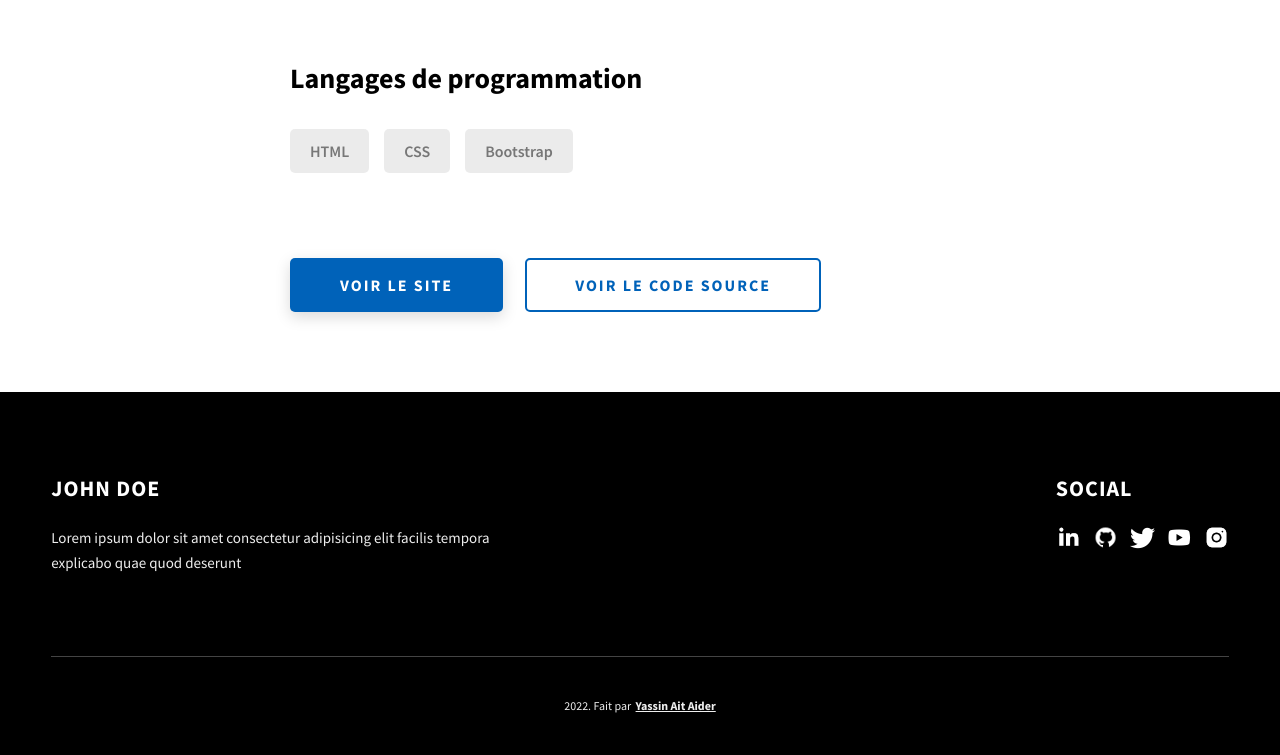
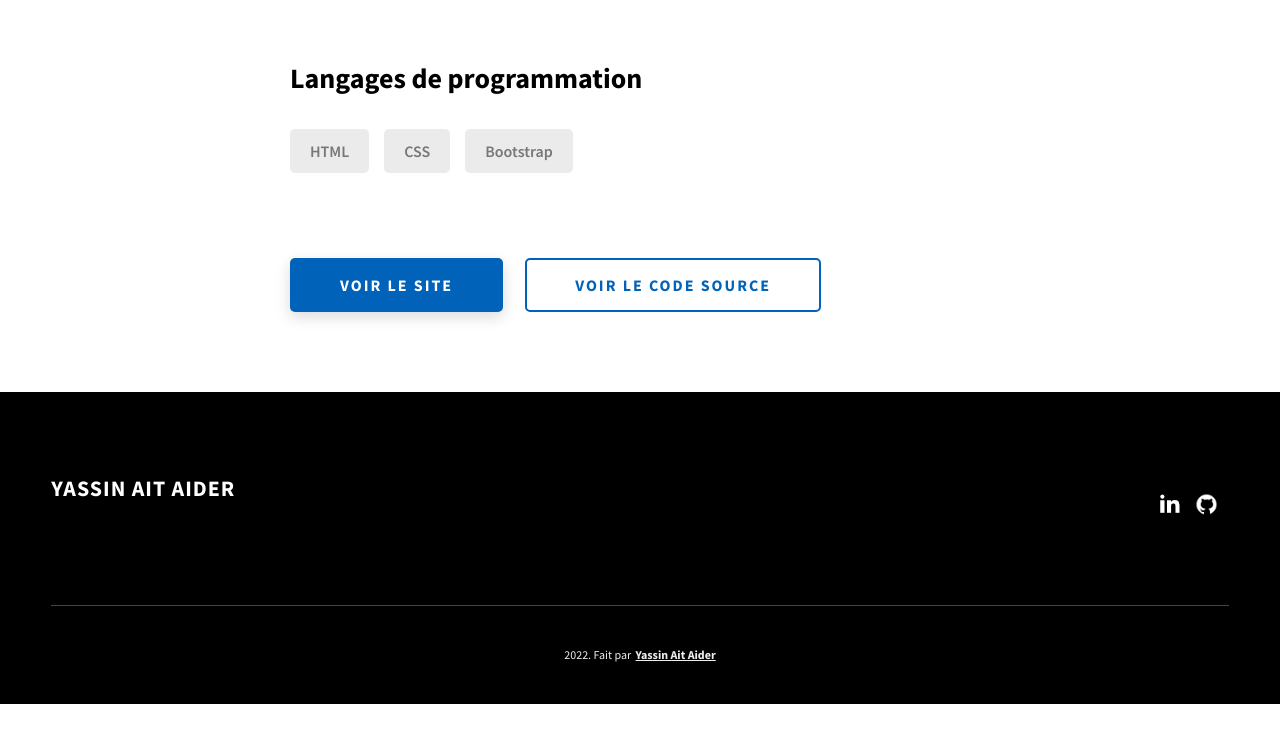
Before and after one commit to zbttjo/Portfolio, a website: page project-2.html in a window 1280 px wide. Shown: the part 1194-1949 px from the top of the page. After the commit the page ends 1898 px from the top, so only its background shows below. Drawn offline with Linux system fonts and the light colour scheme.

Commit message:
Add files via upload

```diff
--- a/project-2.html
+++ b/project-2.html
@@ -129,52 +129,26 @@
       <div class="main-container">
         <div class="main-footer__upper">
           <div class="main-footer__row main-footer__row-1">
-            <h2 class="heading heading-sm main-footer__heading-sm">
-              <span>Social</span>
-            </h2>
             <div class="main-footer__social-cont">
-              <a target="_blank" rel="noreferrer" href="#">
+              <a target="_blank" rel="noreferrer" href="https://www.linkedin.com/in/yassin-74a2b215b/">
                 <img
                   class="main-footer__icon"
                   src="./assets/png/linkedin-ico.png"
                   alt="icon"
                 />
               </a>
-              <a target="_blank" rel="noreferrer" href="#">
+              <a target="_blank" rel="noreferrer" href="https://github.com/zbttjo">
                 <img
                   class="main-footer__icon"
                   src="./assets/png/github-ico.png"
                   alt="icon"
                 />
               </a>
-              <a target="_blank" rel="noreferrer" href="#">
-                <img
-                  class="main-footer__icon"
-                  src="./assets/png/twitter-ico.png"
-                  alt="icon"
-                />
-              </a>
-              <a target="_blank" rel="noreferrer" href="#">
-                <img
-                  class="main-footer__icon"
-                  src="./assets/png/yt-ico.png"
-                  alt="icon"
-                />
-              </a>
-              <a target="_blank" rel="noreferrer" href="#">
-                <img
-                  class="main-footer__icon main-footer__icon--mr-none"
-                  src="./assets/png/insta-ico.png"
-                  alt="icon"
-                />
-              </a>
             </div>
           </div>
           <div class="main-footer__row main-footer__row-2">
-            <h4 class="heading heading-sm text-lt">John Doe</h4>
+            <h4 class="heading heading-sm text-lt">Yassin Ait Aider</h4>
             <p class="main-footer__short-desc">
-              Lorem ipsum dolor sit amet consectetur adipisicing elit facilis
-              tempora explicabo quae quod deserunt
             </p>
           </div>
         </div>
```
